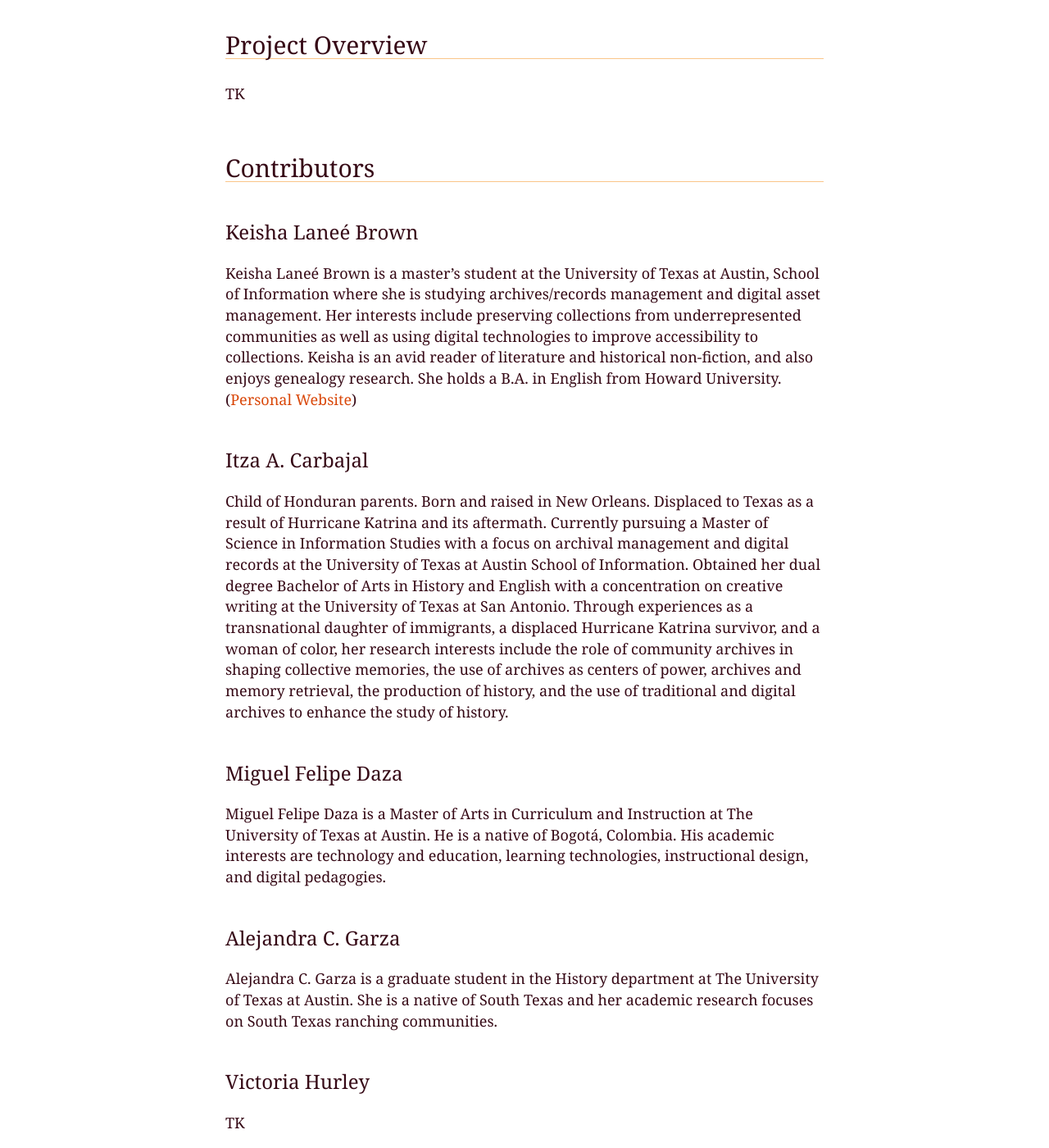
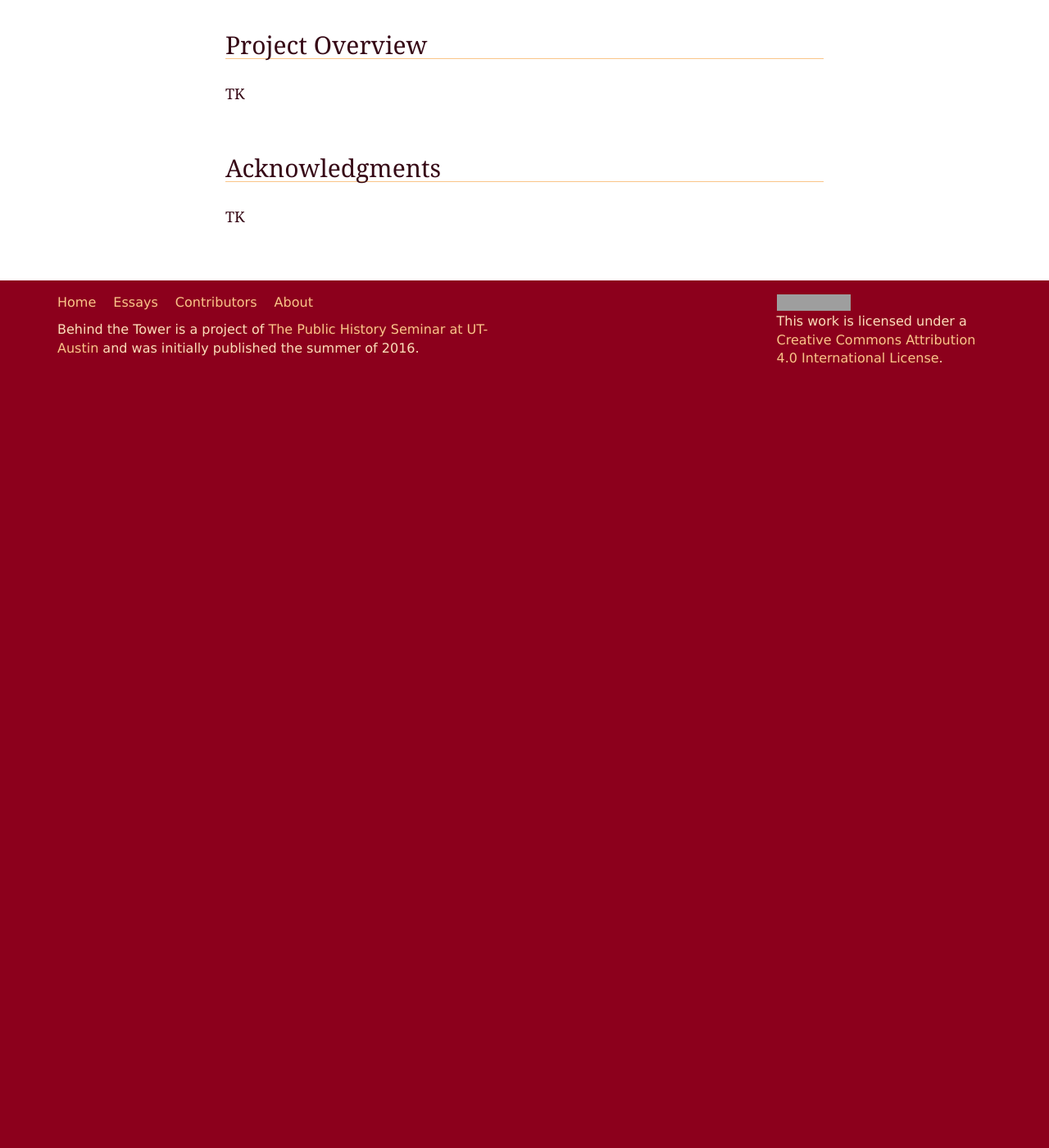
Before and after one commit to utexas-public-history/tower, a Jekyll site: the page built from about.md, in a window 1280 px wide and 1400 px high, scrolled down 270 px. Shown: the whole window at 82% size. Built offline with Jekyll 4.4.1, drawn with Linux system fonts in a browser that asks for light colours; after the commit the page ends 900 px from its top, so only the background shows below that; some of the changed text lies outside the part shown; grey boxes are pictures that could not be loaded.

Commit message:
Split About page and Contributors page

```diff
--- a/_includes/footer.html
+++ b/_includes/footer.html
@@ -5,6 +5,7 @@
         <ul class="links">
           <li><a href="{{ site.baseurl }}/">Home</a></li>
           <li><a href="{{ site.baseurl }}/essays">Essays</a></li>
+          <li><a href="{{ site.baseurl }}/contributors">Contributors</a></li>
           <li><a href="{{ site.baseurl }}/about">About</a></li>
         </ul>
       </nav>
--- a/_includes/header.html
+++ b/_includes/header.html
@@ -13,6 +13,11 @@
       </div>
       <div class="col-xs-6">
         <ul class="right"><!--
+          {% if page.nav_highlight == 'contributors' -%}
+            --><li><a href="{{ site.baseurl }}/contributors" class="here">Contributors</a></li><!--
+          {% else -%}
+            --><li><a href="{{ site.baseurl }}/contributors">Contributors</a></li><!--
+          {% endif -%}
           {% if page.nav_highlight == 'about' -%}
             --><li><a href="{{ site.baseurl }}/about" class="here">About</a></li><!--
           {% else -%}
--- a/about.md
+++ b/about.md
@@ -10,63 +10,7 @@
 
 TK
 
-## Contributors
-
-### Keisha Laneé Brown
-
-Keisha Laneé Brown is a master’s student at the University of Texas at Austin, School of Information where she is studying archives/records management and digital asset management.  Her interests include preserving collections from underrepresented communities as well as using digital technologies to improve accessibility to collections. Keisha is an avid reader of literature and historical non-fiction, and also enjoys genealogy research. She holds a B.A. in English from Howard University. ([Personal Website][brown-website])
-
-### Itza A. Carbajal
-
-Child of Honduran parents. Born and raised in New Orleans. Displaced to Texas as a result of Hurricane Katrina and its aftermath. Currently pursuing a Master of Science in Information Studies with a focus on archival management and digital records at the University of Texas at Austin School of Information. Obtained her dual degree Bachelor of Arts in History and English with a concentration on creative writing at the University of Texas at San Antonio. Through experiences as a transnational daughter of immigrants, a displaced Hurricane Katrina survivor, and a woman of color, her research interests include the role of community archives in shaping collective memories, the use of archives as centers of power, archives and memory retrieval, the production of history, and the use of traditional and digital archives to enhance the study of history.
-
-### Miguel Felipe Daza
-
-Miguel Felipe Daza is a Master of Arts in Curriculum and Instruction at The University of Texas at Austin. He is a native of Bogotá, Colombia. His academic interests are technology and education, learning technologies, instructional design, and digital pedagogies.
-
-### Alejandra C. Garza
-
-Alejandra C. Garza is a graduate student in the History department at The University of Texas at Austin. She is a native of South Texas and her academic research focuses on South Texas ranching communities.
-
-### Victoria Hurley
-
-TK
-
-### Maria Esther Hammack
-
-PhD Student in History at the University of Texas at Austin.  Maria is from Los Mochis, Sinaloa, Mexico.  She completed both a B.A. in History and Political Science, and a M.A. in Atlantic World History at East Carolina University, in Greenville, North Carolina.
-
-Her work explores the hidden histories of slavery and freedom in nineteenth century United States-Mexico borderlands, the transnational exchanges in African slaves that occurred along the Mexico-US border, and across the territorial and coastal boundaries of the United States, Mexico, and the Caribbean.  Her research interests delve into and simultaneously highlight Mexico’s role as a sanctuary for runaway slaves from the United States during the nineteenth century.
-
-Her M.A. Thesis was titled “The _Other_ Underground Railroad: Hidden Histories of Slavery and Freedom across the Porous Frontiers of Nineteenth-Century United States, Mexico, and the Caribbean.”
-
-She is working under the direction and guidance of Dr. Daina Berry. ([UT-Austin Profile][hammack-profile]) ([Twitter][hammack-twitter])
-
-### Rebecca Johnston
-
-TK
-
-### Justin Krueger
-
-Justin Krueger is a doctoral student with the Curriculum & Instruction Department - Social Studies Education program in the College of Education at The University of Texas at Austin.   He taught public school in Texas for 10+ years as a middle school social studies teacher.  His research interests include critical geography, historical memory, maps, rural education, and outdoor education.
-
-### John Lisle
-
-John Lisle is a graduate student in the history department at the University of Texas at Austin. He is from Azle, Texas and studies the history of science.
-
-### Isaac McQuisition
-
-Isaac McQuistion is an Asian Studies master's student focusing on modern South Asian history. For undergrad, he attended Carthage College in Kenosha, WI, where he majored in English and history. Prior to coming to UT-Austin, he worked in web content and digital media for a community college in upstate New York, and also held internships with _The Onion_ and MPA-The Association of Magazine Media. ([Personal Website][mcquisition-website])
-
-### Justina Moloney
-
-TK
 
 ## Acknowledgments
 
 TK
-
-[brown-website]: http://www.keishalaneebrown.com/
-[mcquisition-website]: http://isaacmcquisition.wordpress.com
-[hammack-profile]: http://www.utexas.edu/cola/history/graduate/gradstudents/profile.php?id=meh3995
-[hammack-twitter]: TK
```
Also changed, not shown: contributors.md (added, +63 -0 lines).
